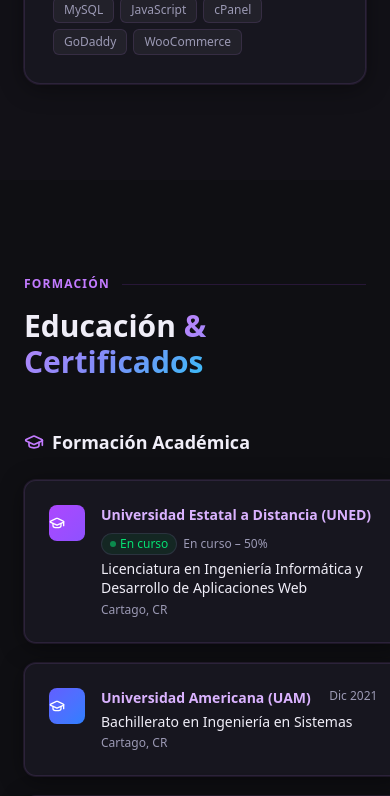
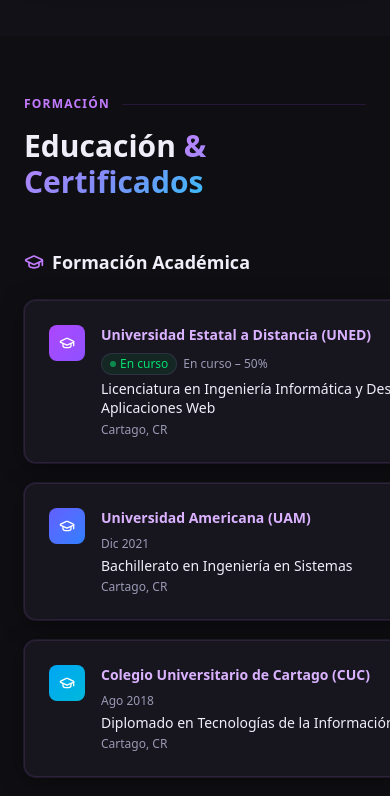
Before and after one commit to abifonseca15-rgb/portafolio, a React (Vite) app: page / in a window 390 px wide. Shown: the part 6070-6866 px from the top of the page. Built offline with nearby package versions, Linux system fonts and the light colour scheme.

Commit message:
Ajusta estilos responsive en móvil

```diff
--- a/src/App.css
+++ b/src/App.css
@@ -56,6 +56,10 @@
 }
 
 @media only screen and (max-width: 767px) {
+  .py-24 {
+    padding-block: calc(var(--spacing) * 15);
+  }
+
   html {
     width: 100%;
     overflow-x: hidden;
@@ -71,11 +75,11 @@
   /* Fuerza que las cards no excedan el ancho */
   #education .flex.flex-col.gap-5, #education .flex.flex-col.gap-3 {
     width: 100%;
-    max-width: 81%;
+    max-width: 100%;
   }
 
   /* Apila título + estado */
-  #education .glow-card > div > div {
+  #education .glow-card > div > div.flex-1 > div {
     flex-direction: column !important;
     align-items: flex-start !important;
   }
```
